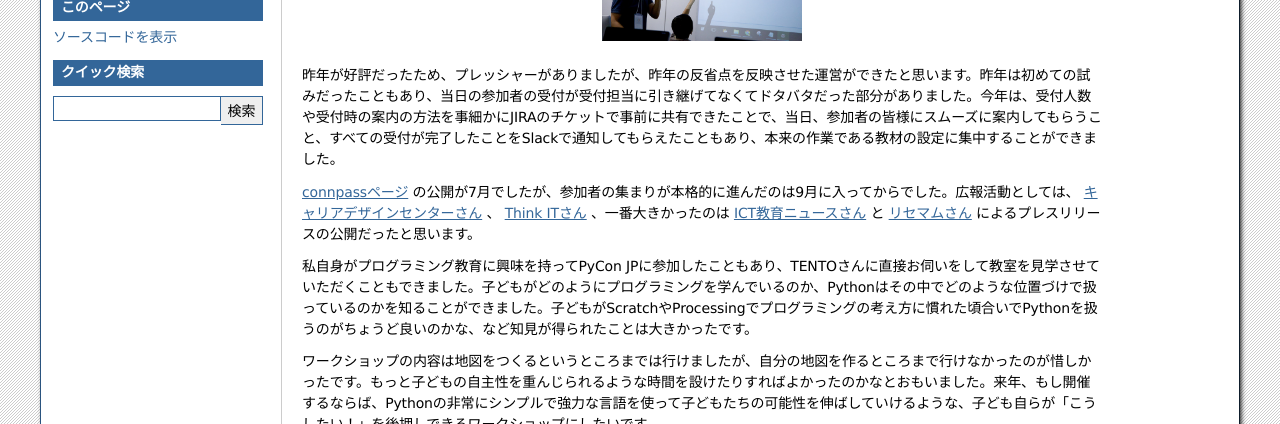
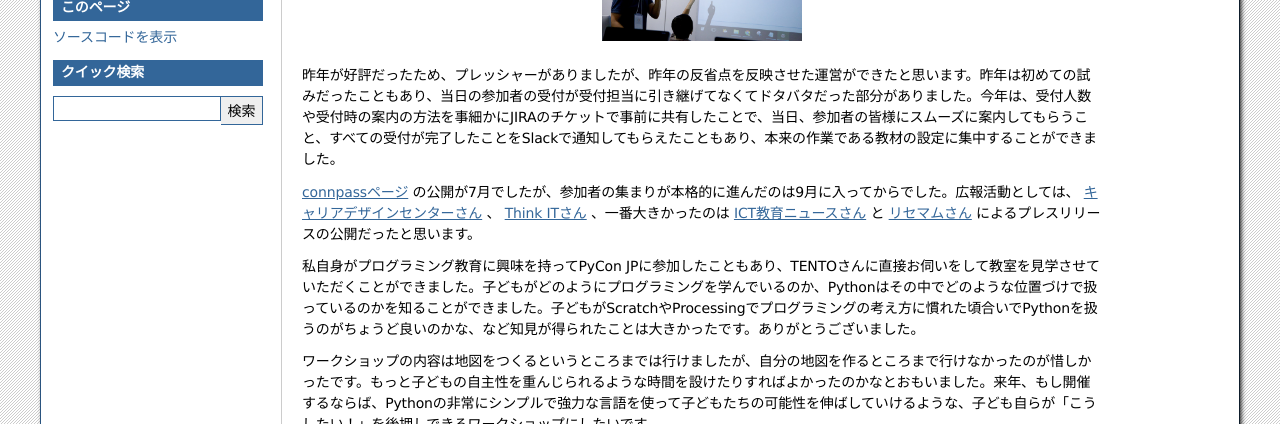
Before and after one commit to pyconjp/shoeisha2016, a Sphinx documentation site: the page built from source/afterreport_02_program.rst, in a window 1280 px wide. Shown: the part 777-1201 px from the top of the page. Built offline with Sphinx 7.4.7, drawn with Linux system fonts in a browser that asks for light colours.

Commit message:
SAR-1570 文章の言い回しの修正

```diff
--- a/source/afterreport_02_program.rst
+++ b/source/afterreport_02_program.rst
@@ -39,11 +39,11 @@ Youth Coder Workshop
    :alt: TENTO 松尾氏ととあるYouth Coder
 
 
-昨年が好評だったため、プレッシャーがありましたが、昨年の反省点を反映させた運営ができたと思います。昨年は初めての試みだったこともあり、当日の参加者の受付が受付担当に引き継げてなくてドタバタだった部分がありました。今年は、受付人数や受付時の案内の方法を事細かにJIRAのチケットで事前に共有できたことで、当日、参加者の皆様にスムーズに案内してもらうこと、すべての受付が完了したことをSlackで通知してもらえたこともあり、本来の作業である教材の設定に集中することができました。
+昨年が好評だったため、プレッシャーがありましたが、昨年の反省点を反映させた運営ができたと思います。昨年は初めての試みだったこともあり、当日の参加者の受付が受付担当に引き継げてなくてドタバタだった部分がありました。今年は、受付人数や受付時の案内の方法を事細かにJIRAのチケットで事前に共有したことで、当日、参加者の皆様にスムーズに案内してもらうこと、すべての受付が完了したことをSlackで通知してもらえたこともあり、本来の作業である教材の設定に集中することができました。
 
 `connpassページ <http://pyconjp.connpass.com/event/33979/>`_ の公開が7月でしたが、参加者の集まりが本格的に進んだのは9月に入ってからでした。広報活動としては、 `キャリアデザインセンターさん <http://type.jp/et/feature/1539>`_ 、 `Think ITさん <https://thinkit.co.jp/article/10646>`_ 、一番大きかったのは `ICT教育ニュースさん <http://ict-enews.net/2016/09/02pycon/>`_ と `リセマムさん <http://resemom.jp/article/2016/09/02/33564.html>`_ によるプレスリリースの公開だったと思います。
 
-私自身がプログラミング教育に興味を持ってPyCon JPに参加したこともあり、TENTOさんに直接お伺いをして教室を見学させていただくこともできました。子どもがどのようにプログラミングを学んでいるのか、Pythonはその中でどのような位置づけで扱っているのかを知ることができました。子どもがScratchやProcessingでプログラミングの考え方に慣れた頃合いでPythonを扱うのがちょうど良いのかな、など知見が得られたことは大きかったです。
+私自身がプログラミング教育に興味を持ってPyCon JPに参加したこともあり、TENTOさんに直接お伺いをして教室を見学させていただくことができました。子どもがどのようにプログラミングを学んでいるのか、Pythonはその中でどのような位置づけで扱っているのかを知ることができました。子どもがScratchやProcessingでプログラミングの考え方に慣れた頃合いでPythonを扱うのがちょうど良いのかな、など知見が得られたことは大きかったです。ありがとうございました。
 
 ワークショップの内容は地図をつくるというところまでは行けましたが、自分の地図を作るところまで行けなかったのが惜しかったです。もっと子どもの自主性を重んじられるような時間を設けたりすればよかったのかなとおもいました。来年、もし開催するならば、Pythonの非常にシンプルで強力な言語を使って子どもたちの可能性を伸ばしていけるような、子ども自らが「こうしたい！」を後押しできるワークショップにしたいです。
 
```
